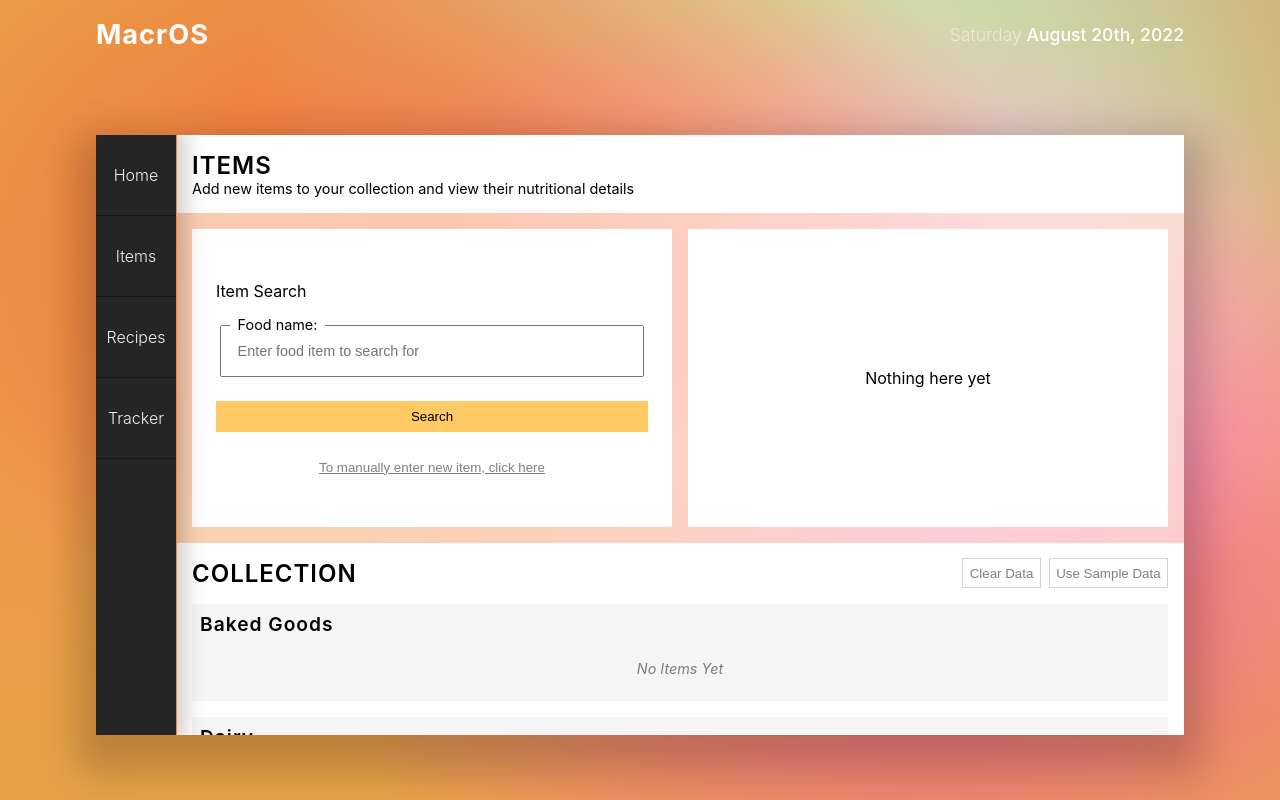
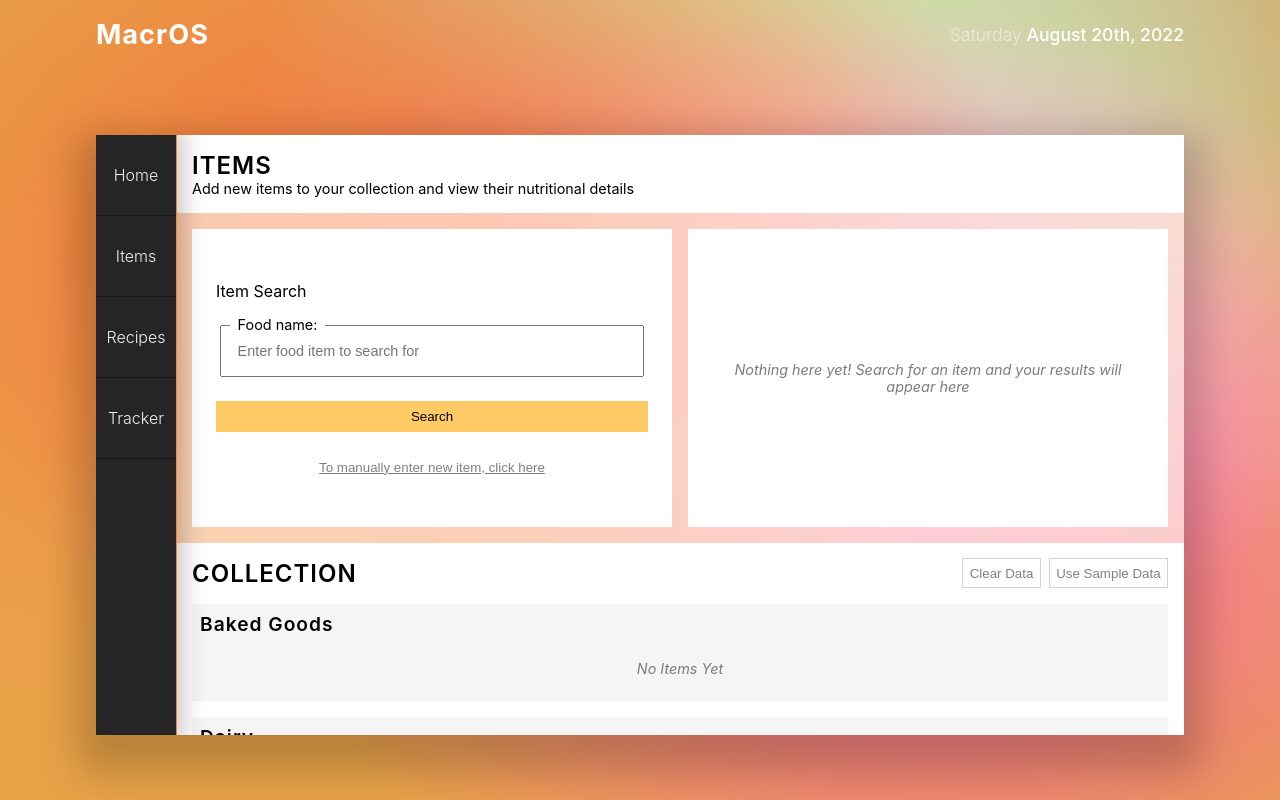
Before and after one commit to danielgiron/macros, a React (Create React App) app: page /items in a window 1280 px wide. Built offline with nearby package versions, Linux system fonts and the light colour scheme; no server answers.

Commit message:
Minor style update

```diff
--- a/src/Routes/Items/ItemSearch.js
+++ b/src/Routes/Items/ItemSearch.js
@@ -214,7 +214,13 @@ function ItemSearch(props) {
             </form>
           </>
         ) : (
-          <div className="confirmationForm">Nothing here yet</div>
+          <div
+            className="confirmationForm placeholder"
+            style={{ textAlign: "center" }}
+          >
+            Nothing here yet! Search for an item and your results will appear
+            here
+          </div>
         )}
       </div>
     </div>
```
